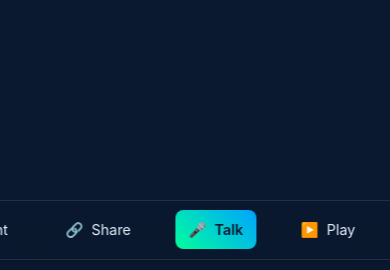
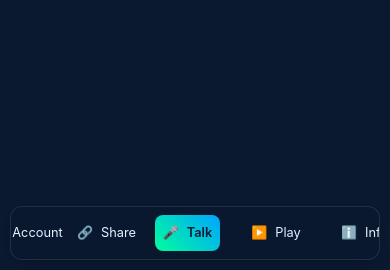
Before and after one commit to EsanRAHIMI/MentalHealthAssistant, a Flask app: page /assistant/ in a window 390 px wide. Shown: the part 574-844 px from the top of the page. Run offline with Flask 3, Linux system fonts and the light colour scheme.

Commit message:
update style

```diff
--- a/static/style.css
+++ b/static/style.css
@@ -108,16 +108,21 @@
   .bottom-nav {
     position: fixed;
     bottom: 20px;
-    left: 50%;
-    transform: translateX(-50%);
+    left: 2.5%;
+    right: 2.5%;
     background: var(--glass);
     backdrop-filter: blur(15px);
     border-radius: 12px;
-    padding: 0.8rem 1.5rem;
+    padding: 0.8rem 1rem;
     display: flex;
-    gap: 1.5rem;
+    gap: 1rem;
     box-shadow: var(--shadow);
     border: 1px solid rgba(255, 255, 255, 0.1);
+    justify-content: center;
+    align-items: center;
+    overflow-x: auto;
+    width: auto;
+    margin: 0 auto;
   }
 
   .nav-button {
@@ -131,11 +136,22 @@
     font-size: 0.95rem;
     display: flex;
     align-items: center;
+    justify-content: center;
     gap: 0.5rem;
+    flex-shrink: 1;
+    min-width: 80px;
+    height: 40px;
+    white-space: nowrap;
   }
 
   .nav-button:hover {
     background: rgba(255, 255, 255, 0.1);
+  }
+
+  /* Ensure the play/pause button text doesn't affect alignment */
+  #playPauseButton {
+    min-width: 80px; /* Match the width of other buttons */
+    text-align: center; /* Center the text */
   }
 
   /* Main Button */
@@ -167,9 +183,11 @@
     background: rgba(10, 25, 47, 0.95);
     backdrop-filter: blur(5px);
     display: flex;
+    flex-direction: column; /* Stack loader and text vertically */
     justify-content: center;
     align-items: center;
     z-index: 1000;
+    gap: 1rem; /* Space between loader and text */
   }
 
   .loader {
@@ -179,6 +197,14 @@
     width: 40px;
     height: 40px;
     animation: spin 1s linear infinite;
+    margin: 0 auto; /* Center the loader horizontally */
+  }
+
+  .loader-text {
+    color: var(--light);
+    font-size: 1rem;
+    text-align: center;
+    margin-top: 1rem; /* Space between loader and text */
   }
 
   /* Animations */
@@ -198,7 +224,7 @@
     100% { transform: rotate(360deg); }
   }
 
-  /* Responsive Design */
+  /* Responsive Adjustments */
   @media (max-width: 768px) {
     .container {
       margin: 20px 15px;
@@ -215,12 +241,29 @@
 
     .bottom-nav {
       bottom: 10px;
-      padding: 0.6rem 1rem;
-      gap: 1rem;
+      left: 2.5%;
+      right: 2.5%;
+      padding: 0.6rem 0.8rem;
+      gap: 0.8rem;
     }
 
     .nav-button {
-      padding: 0.5rem 0.8rem;
-      font-size: 0.9rem;
+      min-width: 70px;
+      height: 36px;
+      padding: 0.5rem 0.7rem;
+      font-size: 0.85rem;
     }
   }
+
+  @media (max-width: 480px) {
+    .bottom-nav {
+      gap: 0.5rem;
+      padding: 0.5rem 0.6rem;
+    }
+
+    .nav-button {
+      min-width: 65px;
+      padding: 0.4rem 0.6rem;
+      font-size: 0.8rem;
+    }
+  }
--- a/templates/index.html
+++ b/templates/index.html
@@ -22,7 +22,7 @@
         <div id="overlay" class="overlay" style="display: none;">
             <div class="overlay-content">
                 <div class="loader"></div>
-                <p id="overlay-text">Listening...</p>
+                <p id="overlay-text">I'm listening. How can I assist you?</p>
             </div>
         </div>
         <p id="transcript" class="transcript"></p>
@@ -88,7 +88,7 @@
                 startButton.innerHTML = `<span>🔴</span><span class="button-label">Listening</span>`;
                 transcriptElement.innerText = "";
                 overlay.style.display = "flex";
-                overlayText.innerText = "Listening...";
+                overlayText.innerText = "I'm listening. How can I assist you?";
             };
 
             recognition.onresult = function(event) {
```
